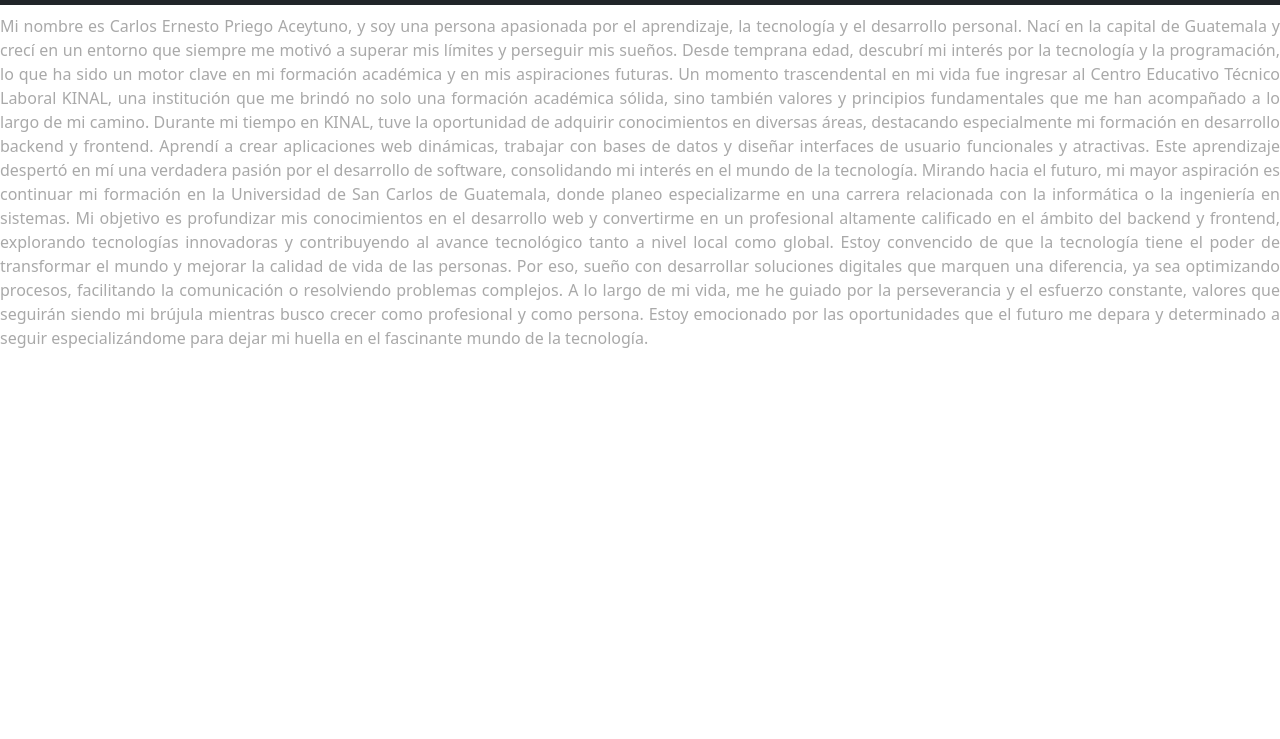
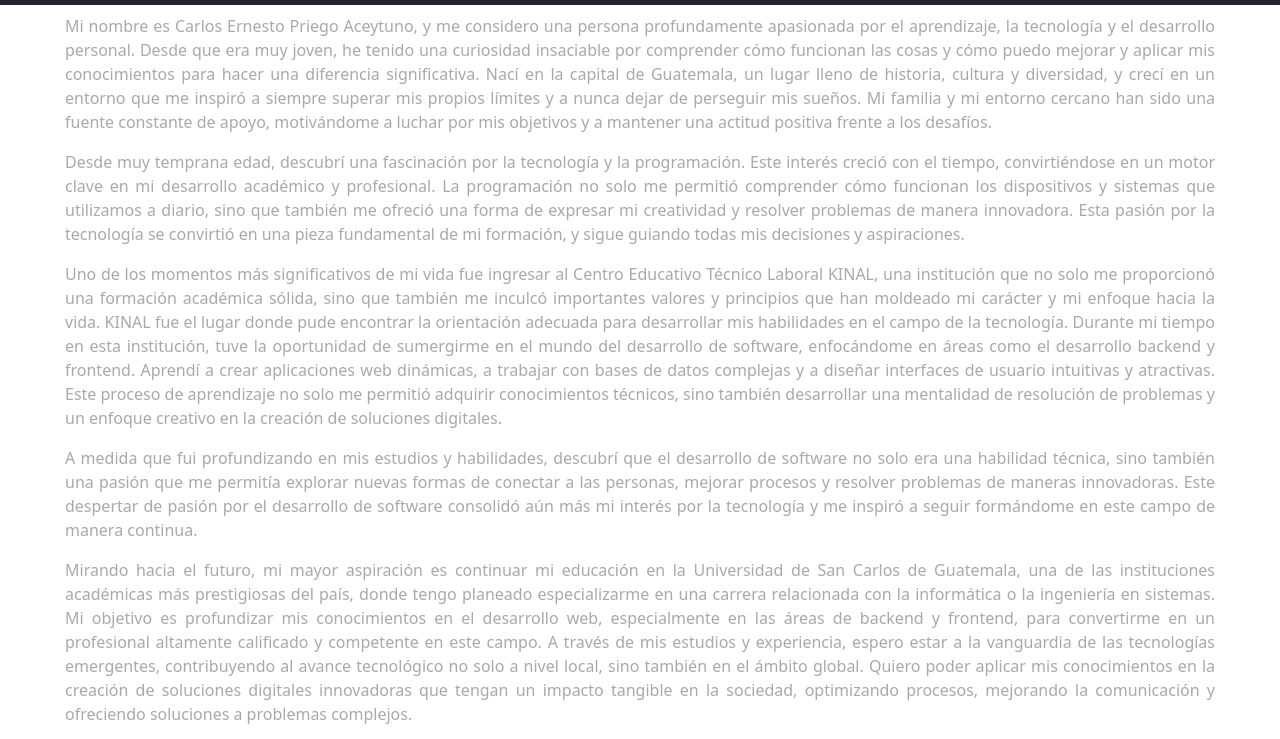
Before and after one commit to CarloErnestoPriego/Laboratorio-1, a plain HTML site: page biografia.html in a window 1280 px wide. Shown: the part 51-790 px from the top of the page. Drawn offline with nearby package versions, Linux system fonts and the light colour scheme.

Commit message:
Biografia y Main Page Terminada

```diff
--- a/biografia.html
+++ b/biografia.html
@@ -34,12 +34,14 @@
         </div>
       </nav>
     <div>
-        <p class="p1">Mi nombre es Carlos Ernesto Priego Aceytuno, y soy una persona apasionada por el aprendizaje, la tecnología y el desarrollo personal. Nací en la capital de Guatemala y crecí en un entorno que siempre me motivó a superar mis límites y perseguir mis sueños. Desde temprana edad, descubrí mi interés por la tecnología y la programación, lo que ha sido un motor clave en mi formación académica y en mis aspiraciones futuras.
-            Un momento trascendental en mi vida fue ingresar al Centro Educativo Técnico Laboral KINAL, una institución que me brindó no solo una formación académica sólida, sino también valores y principios fundamentales que me han acompañado a lo largo de mi camino. Durante mi tiempo en KINAL, tuve la oportunidad de adquirir conocimientos en diversas áreas, destacando especialmente mi formación en desarrollo backend y frontend. Aprendí a crear aplicaciones web dinámicas, trabajar con bases de datos y diseñar interfaces de usuario funcionales y atractivas. Este aprendizaje despertó en mí una verdadera pasión por el desarrollo de software, consolidando mi interés en el mundo de la tecnología.
-            Mirando hacia el futuro, mi mayor aspiración es continuar mi formación en la Universidad de San Carlos de Guatemala, donde planeo especializarme en una carrera relacionada con la informática o la ingeniería en sistemas. Mi objetivo es profundizar mis conocimientos en el desarrollo web y convertirme en un profesional altamente calificado en el ámbito del backend y frontend, explorando tecnologías innovadoras y contribuyendo al avance tecnológico tanto a nivel local como global.
-            Estoy convencido de que la tecnología tiene el poder de transformar el mundo y mejorar la calidad de vida de las personas. Por eso, sueño con desarrollar soluciones digitales que marquen una diferencia, ya sea optimizando procesos, facilitando la comunicación o resolviendo problemas complejos.
-            A lo largo de mi vida, me he guiado por la perseverancia y el esfuerzo constante, valores que seguirán siendo mi brújula mientras busco crecer como profesional y como persona. Estoy emocionado por las oportunidades que el futuro me depara y determinado a seguir especializándome para dejar mi huella en el fascinante mundo de la tecnología.</p>
-        <img src="" alt="">
+        <p class="pb-0">Mi nombre es Carlos Ernesto Priego Aceytuno, y me considero una persona profundamente apasionada por el aprendizaje, la tecnología y el desarrollo personal. Desde que era muy joven, he tenido una curiosidad insaciable por comprender cómo funcionan las cosas y cómo puedo mejorar y aplicar mis conocimientos para hacer una diferencia significativa. Nací en la capital de Guatemala, un lugar lleno de historia, cultura y diversidad, y crecí en un entorno que me inspiró a siempre superar mis propios límites y a nunca dejar de perseguir mis sueños. Mi familia y mi entorno cercano han sido una fuente constante de apoyo, motivándome a luchar por mis objetivos y a mantener una actitud positiva frente a los desafíos.</p>
+        <p class="pb">Desde muy temprana edad, descubrí una fascinación por la tecnología y la programación. Este interés creció con el tiempo, convirtiéndose en un motor clave en mi desarrollo académico y profesional. La programación no solo me permitió comprender cómo funcionan los dispositivos y sistemas que utilizamos a diario, sino que también me ofreció una forma de expresar mi creatividad y resolver problemas de manera innovadora. Esta pasión por la tecnología se convirtió en una pieza fundamental de mi formación, y sigue guiando todas mis decisiones y aspiraciones.</p>
+        <p class="pb">Uno de los momentos más significativos de mi vida fue ingresar al Centro Educativo Técnico Laboral KINAL, una institución que no solo me proporcionó una formación académica sólida, sino que también me inculcó importantes valores y principios que han moldeado mi carácter y mi enfoque hacia la vida. KINAL fue el lugar donde pude encontrar la orientación adecuada para desarrollar mis habilidades en el campo de la tecnología. Durante mi tiempo en esta institución, tuve la oportunidad de sumergirme en el mundo del desarrollo de software, enfocándome en áreas como el desarrollo backend y frontend. Aprendí a crear aplicaciones web dinámicas, a trabajar con bases de datos complejas y a diseñar interfaces de usuario intuitivas y atractivas. Este proceso de aprendizaje no solo me permitió adquirir conocimientos técnicos, sino también desarrollar una mentalidad de resolución de problemas y un enfoque creativo en la creación de soluciones digitales.</p>
+        <p class="pb">A medida que fui profundizando en mis estudios y habilidades, descubrí que el desarrollo de software no solo era una habilidad técnica, sino también una pasión que me permitía explorar nuevas formas de conectar a las personas, mejorar procesos y resolver problemas de maneras innovadoras. Este despertar de pasión por el desarrollo de software consolidó aún más mi interés por la tecnología y me inspiró a seguir formándome en este campo de manera continua.</p>
+        <p class="pb">Mirando hacia el futuro, mi mayor aspiración es continuar mi educación en la Universidad de San Carlos de Guatemala, una de las instituciones académicas más prestigiosas del país, donde tengo planeado especializarme en una carrera relacionada con la informática o la ingeniería en sistemas. Mi objetivo es profundizar mis conocimientos en el desarrollo web, especialmente en las áreas de backend y frontend, para convertirme en un profesional altamente calificado y competente en este campo. A través de mis estudios y experiencia, espero estar a la vanguardia de las tecnologías emergentes, contribuyendo al avance tecnológico no solo a nivel local, sino también en el ámbito global. Quiero poder aplicar mis conocimientos en la creación de soluciones digitales innovadoras que tengan un impacto tangible en la sociedad, optimizando procesos, mejorando la comunicación y ofreciendo soluciones a problemas complejos.</p>
+        <p class="pb">Estoy firmemente convencido de que la tecnología tiene el poder de transformar el mundo, facilitando la vida de las personas, haciendo más eficientes los procesos y mejorando la calidad de vida en general. Mi sueño es desarrollar herramientas y aplicaciones que marquen una diferencia significativa en la vida de las personas, ya sea a través de la creación de plataformas de comunicación, la automatización de tareas o la resolución de problemas en diversas áreas del conocimiento.</p>
+        <p class="pb">A lo largo de mi vida, los valores de perseverancia, esfuerzo constante y dedicación han sido mis principios fundamentales. Estos principios no solo me han ayudado a superar obstáculos y alcanzar mis metas, sino que también seguirán siendo mi guía mientras continúo mi desarrollo tanto profesional como personal. Estoy emocionado por las oportunidades que el futuro me tiene preparadas, y estoy decidido a seguir aprendiendo, creciendo y especializándome para dejar una huella importante en el fascinante mundo de la tecnología. Este es solo el comienzo de un camino lleno de aprendizaje, desafíos y logros, y estoy listo para afrontarlo con determinación y pasión.</p>
+        <img src="assets/images/kinal.jpg" alt="">
     </div>
     <script src="https://cdn.jsdelivr.net/npm/bootstrap@5.3.3/dist/js/bootstrap.bundle.min.js" integrity="sha384-YvpcrYf0tY3lHB60NNkmXc5s9fDVZLESaAA55NDzOxhy9GkcIdslK1eN7N6jIeHz" crossorigin="anonymous"></script>
 </body>
--- a/style.css
+++ b/style.css
@@ -10,6 +10,19 @@
     padding-top: 65px;
 }
 
+.pb-0 {
+    margin-left: 65px;
+    margin-right: 65px;
+    padding-top: 65px;
+}
+
+.pb {
+    margin-left: 65px;
+    margin-right: 65px;
+    color: darkgrey;
+    text-align: justify;
+}
+
 p {
     color: darkgrey;
     text-align: justify;
@@ -19,3 +32,7 @@ p {
    height: 350px;
    width: 350px;
 }
+
+body {
+    background-color: #003366; /* Azul oscuro */
+}
```
Also changed, not shown: assets/images/kinal.jpg (added).
